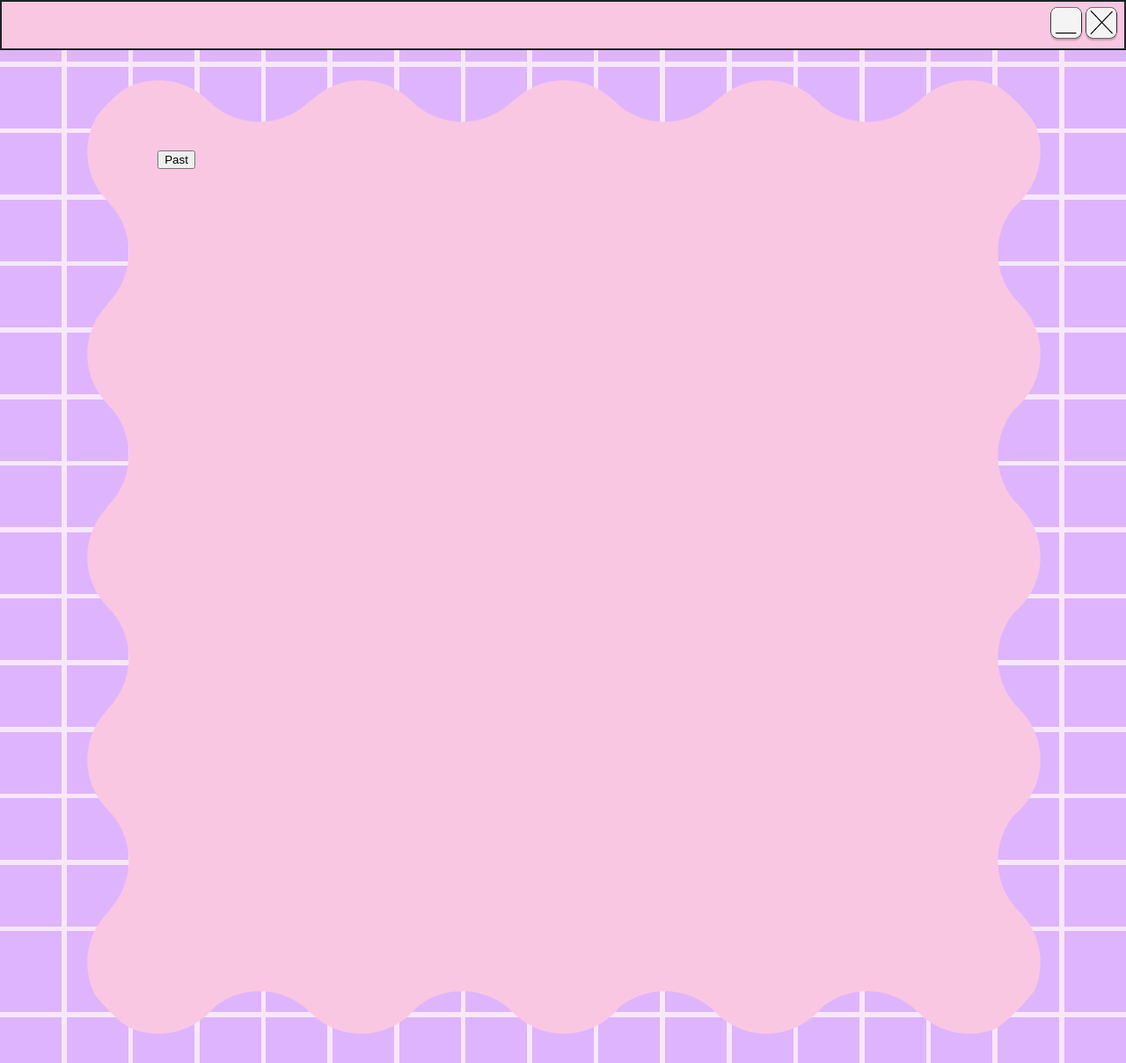
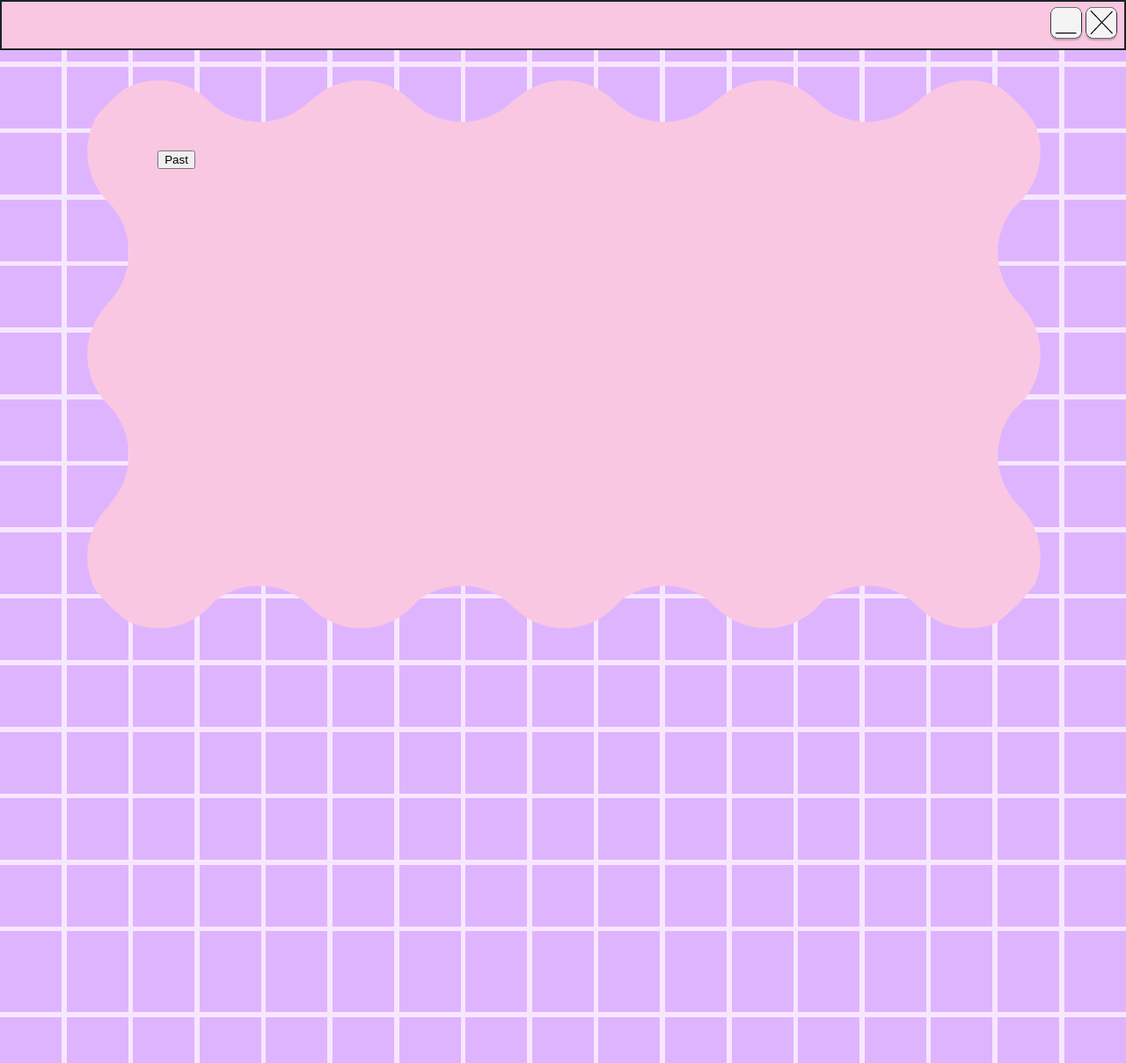
Before and after one commit to JaiMcD/JaiMcD.github.io, a Jekyll site: the page built from gripes.html, in a window 1280 px wide. Shown: the whole page at 88% size. Built offline with Jekyll 4.4.1, drawn with Linux system fonts in a browser that asks for light colours.

Commit message:
more responsive gripes page

```diff
--- a/assets/css/main.css
+++ b/assets/css/main.css
@@ -56,7 +56,7 @@ img:hover {
     --h: 90vh;
     width: calc(4*4*var(--s));
     height: calc(var(--h)*4*var(--s));
-    aspect-ratio: 1;
+    aspect-ratio: 0.5;
     object-fit: cover;
     padding: var(--s);
     border: var(--s) solid #0000;
@@ -91,4 +91,8 @@ img:hover {
         grid-column: 10 / span 4;
         grid-row: 12 / span 4;
     }
+
+    .wavy-box {
+        aspect-ratio: 2;
+    }
 }
--- a/gripes.html
+++ b/gripes.html
@@ -5,7 +5,7 @@ title: Gripes
 
 {% include header.html %}
 
-<div style="display: flex; justify-content: center;">
+<div style="display: flex; justify-content: center;  height: 100%;">
 <div class="wavy-box">
     <button>Past</button>
     <ul>
```
